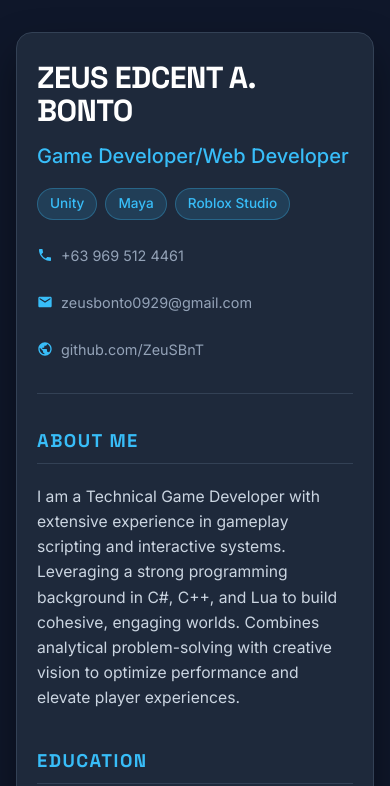
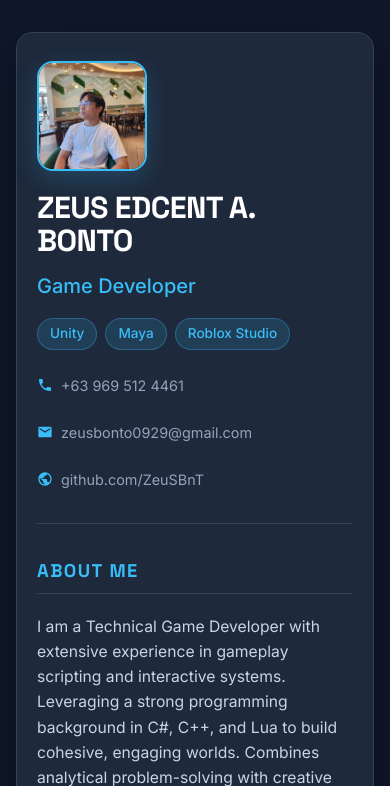
Before and after one commit to ZeuSBnT/Resume, a PHP site: page / in a window 390 px wide. Shown: the top 786 px of the page. Run offline with PHP 8.4, Linux system fonts and the light colour scheme.

Commit message:
Added: Profile Picture

```diff
--- a/index.html
+++ b/index.html
@@ -14,8 +14,11 @@
     <main class="container">
         <!-- HEADER -->
         <header>
+            <img src="Images/Profile.jpg" alt="Zeus Edcent A. Bonto" class="profile-pic">
+
+            <div class="header-info">
                 <h1>ZEUS EDCENT A. BONTO</h1>
-            <div class="subtitle">Game Developer/Web Developer</div>
+                <div class="subtitle">Game Developer</div>
 
                 <div class="tech-tags">
                     <span class="tech-tag">Unity</span>
@@ -36,6 +39,7 @@
                         <svg viewBox="0 0 24 24"><path d="M12 2C6.48 2 2 6.48 2 12s4.48 10 10 10 10-4.48 10-10S17.52 2 12 2zm-1 17.93c-3.95-.49-7-3.85-7-7.93 0-.62.08-1.21.21-1.79L9 15v1c0 1.1.9 2 2 2v1.93zm6.9-2.54c-.26-.81-1-1.39-1.9-1.39h-1v-3c0-.55-.45-1-1-1H8v-2h2c.55 0 1-.45 1-1V7h2c1.1 0 2-.9 2-2v-.41c2.93 1.19 5 4.06 5 7.41 0 2.08-.8 3.97-2.1 5.39z"/></svg>
                         github.com/ZeuSBnT
                     </a>
+                </div>
             </div>
         </header>
 
--- a/style.css
+++ b/style.css
@@ -38,6 +38,22 @@ header {
     border-bottom: 1px solid var(--border);
     padding-bottom: 2rem;
     margin-bottom: 2rem;
+    display: flex;
+    align-items: center;
+    gap: 2rem;
+}
+
+.profile-pic {
+    width: 140px;
+    height: 140px;
+    border-radius: 16px;
+    object-fit: cover;
+    border: 2px solid var(--accent);
+    box-shadow: 0 8px 24px rgba(56, 189, 248, 0.2);
+    flex-shrink: 0;
+}
+
+.header-info {
     display: flex;
     flex-direction: column;
     gap: 0.75rem;
@@ -259,6 +275,15 @@ h2 {
     .container {
         padding: 1.75rem 1.25rem;
     }
+    header {
+        flex-direction: column;
+        align-items: flex-start;
+        gap: 1.25rem;
+    }
+    .profile-pic {
+        width: 110px;
+        height: 110px;
+    }
     h1 {
         font-size: 1.9rem;
     }
```
Also changed, not shown: Images/Profile.jpg (added). Lines whose indentation alone changed are shown as unchanged.
